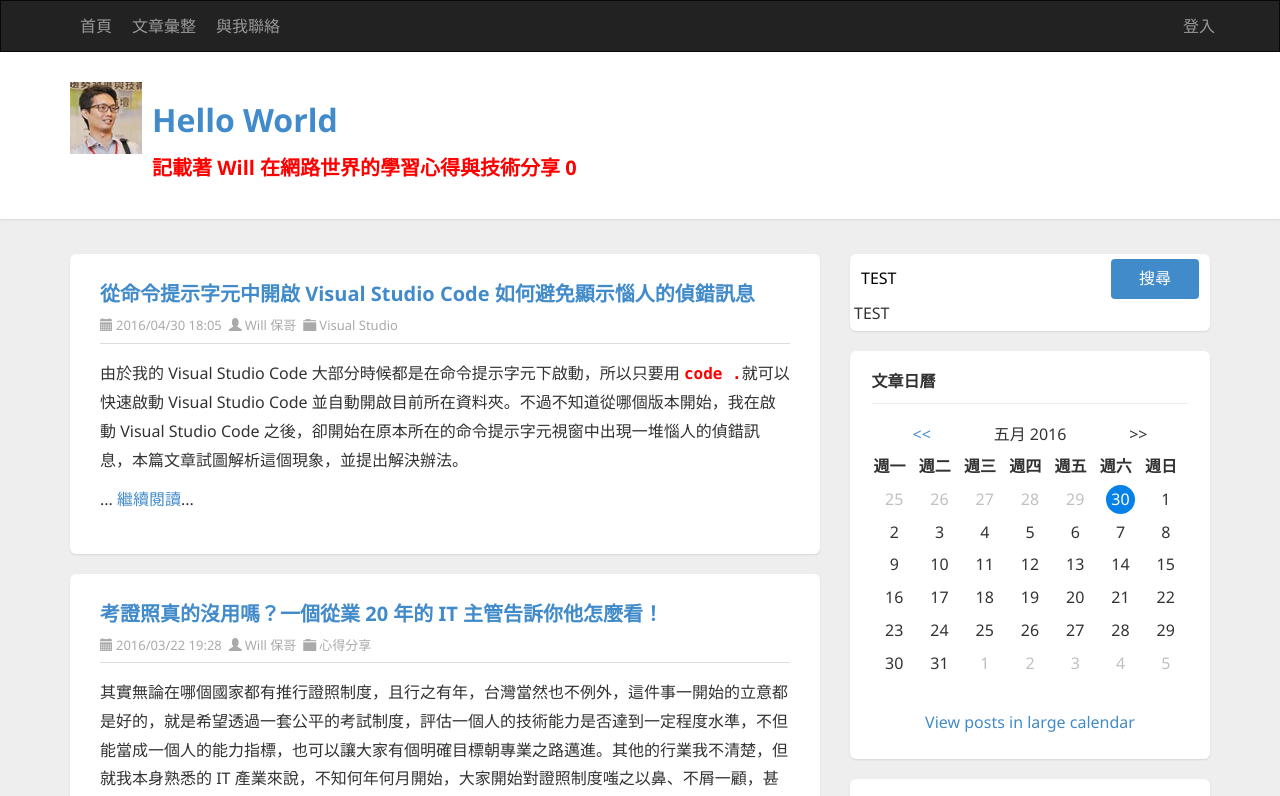
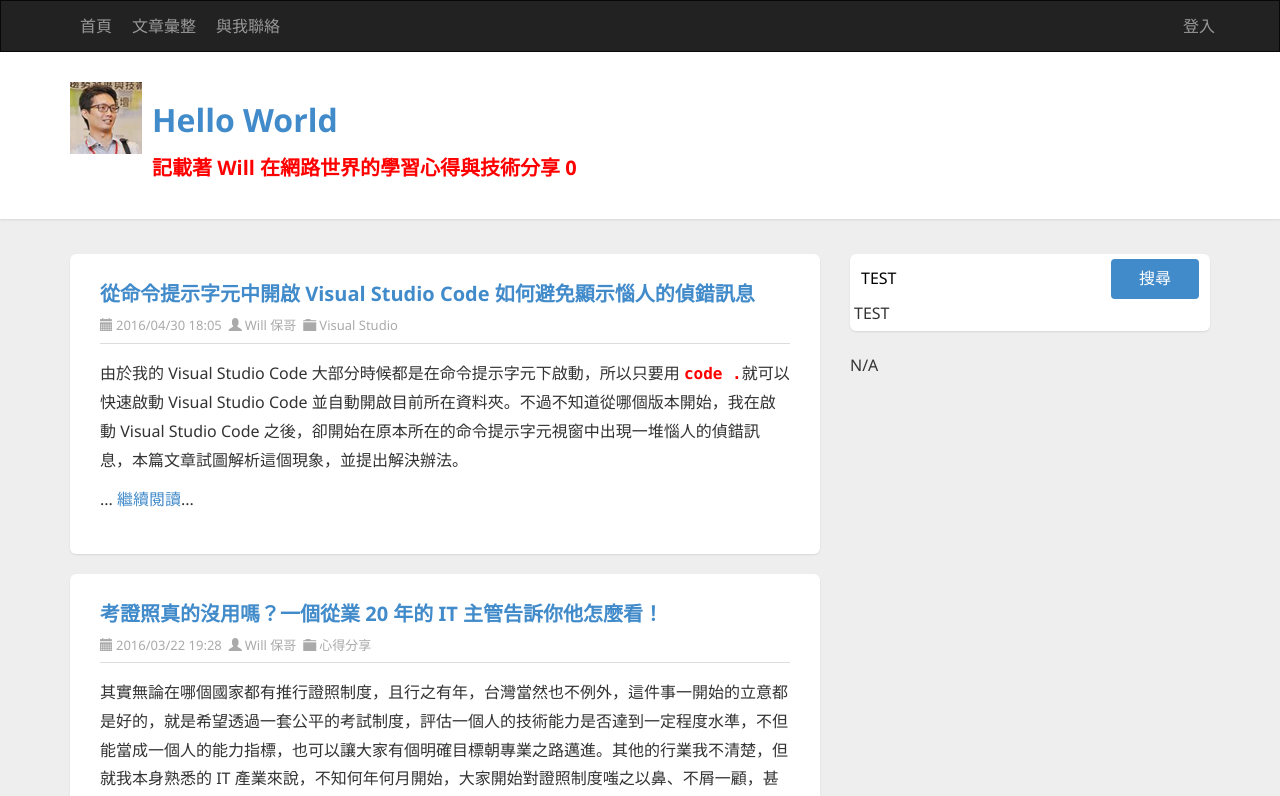
Before and after one commit to doggy8088/demo1103, an Angular app: page / in a window 1280 px wide. Shown: the top 796 px of the page. Built offline with nearby package versions, Linux system fonts and the light colour scheme.

Commit message:
14 練習 Angular 2 結構型指令 ( ngSwitch )

```diff
--- a/src/app/app.component.html
+++ b/src/app/app.component.html
@@ -45,6 +45,9 @@
           </div>
         </div>
         <!-- Search END -->
+
+<div [ngSwitch]="keyword">
+  <div *ngSwitchCase="'1'">
 
         <!-- Calendar START -->
         <div class="widget calendar">
@@ -139,6 +142,9 @@
         </div>
         <!-- Calendar END -->
 
+  </div>
+  <div *ngSwitchCase="'2'">
+
         <!-- CategoryList START -->
         <div class="widget categorylist">
           <h4 class="widget-header">
@@ -165,6 +171,9 @@
         </div>
         <!-- CategoryList END -->
 
+  </div>
+  <div *ngSwitchCase="'3'">
+
         <!-- MVP START -->
         <div class="widget textbox">
           <h4 class="widget-header">
@@ -181,6 +190,11 @@
         </div>
         <!-- MVP END -->
 
+  </div>
+  <div *ngSwitchDefault>
+    N/A
+  </div>
+</div>
       </div>
     </aside>
     <!-- Aside END -->
```
